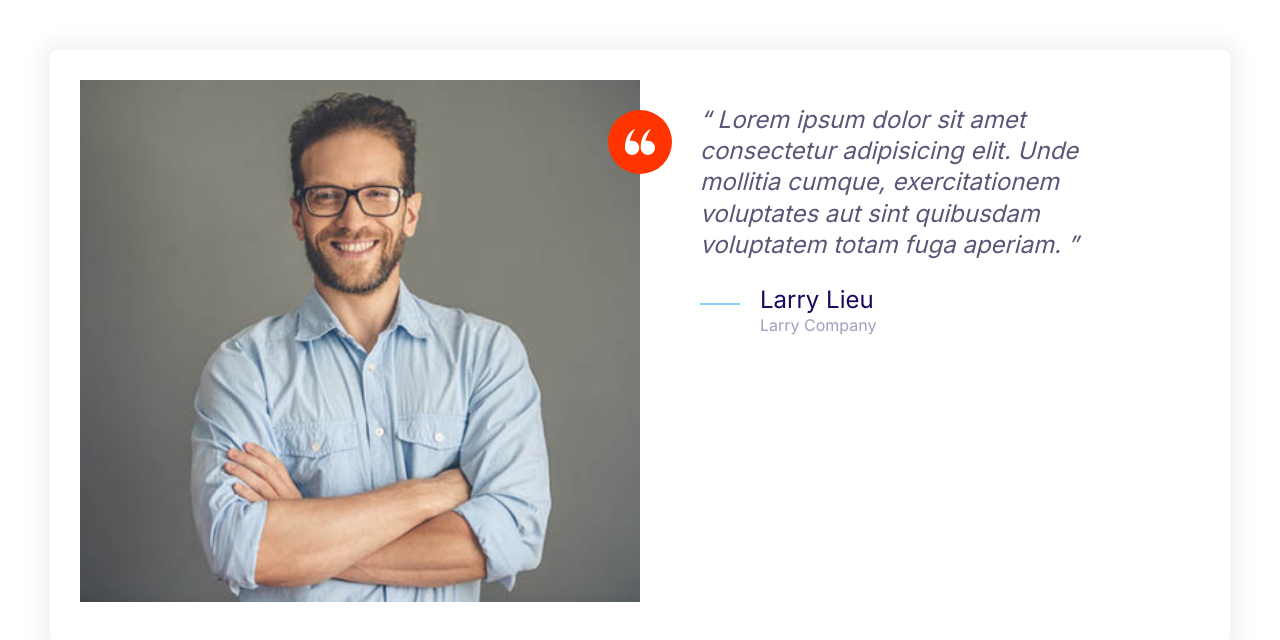
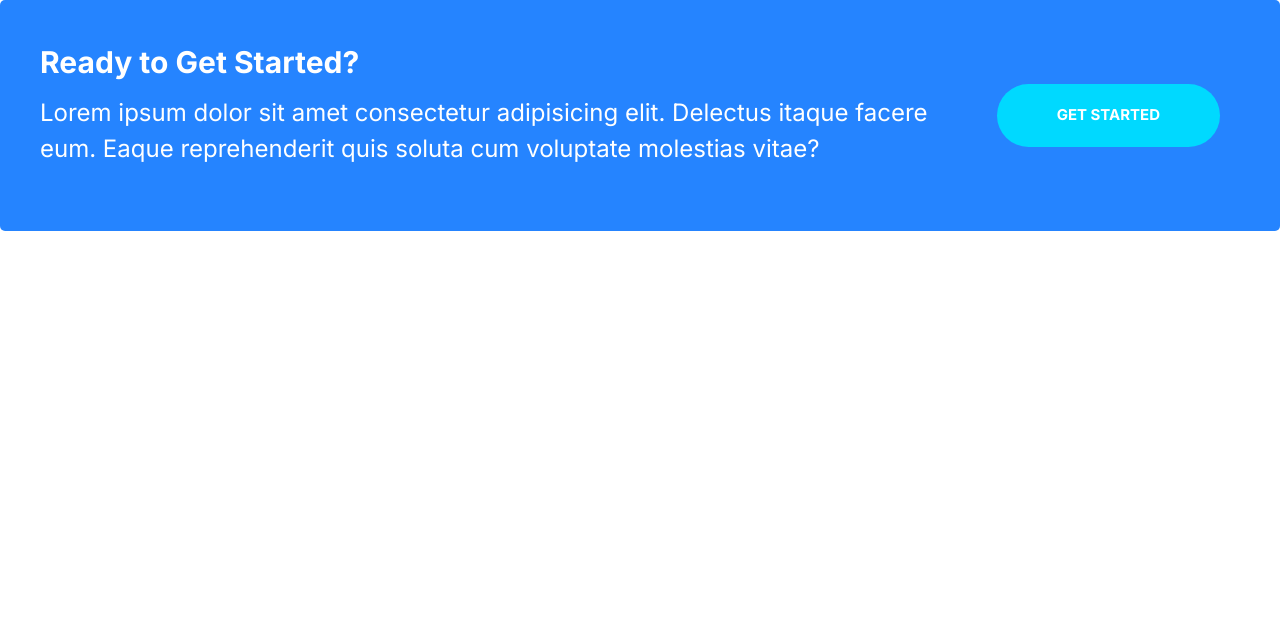
Before and after one commit to LarryLieu/Moshify-Clone, a plain HTML site: page index.html in a window 1280 px wide. Drawn offline with Linux system fonts and the light colour scheme.

Commit message:
Callouts function

```diff
--- a/css/styles.css
+++ b/css/styles.css
@@ -6,7 +6,7 @@
   --color-headings: #1b0760;
   --color-primary: #2584ff;
   --color-secondary: #00d9ff;
-  --color-text: #fff;
+  --color-white: #fff;
 }
 
 *,
@@ -104,12 +104,12 @@ a {
 
 .badge--primary {
   background: var(--color-primary);
-  color: var(--color-text);
+  color: var(--color-white);
 }
 
 .badge--secondary {
   background: var(--color-secondary);
-  color: var(--color-text);
+  color: var(--color-white);
 }
 
 .badge--small {
@@ -170,7 +170,7 @@ a {
 }
 
 .icon--white {
-  fill: #fff;
+  fill: var(--color-white);
 }
 
 .icon-container {
@@ -203,7 +203,7 @@ a {
 
 .btn--primary {
   background: var(--color-primary);
-  color: var(--color-text);
+  color: var(--color-white);
 }
 
 .btn--primary:hover {
@@ -212,7 +212,7 @@ a {
 
 .btn--secondary {
   background: var(--color-secondary);
-  color: var(--color-text);
+  color: var(--color-white);
 }
 
 .btn--secondary:hover {
@@ -221,7 +221,7 @@ a {
 
 .btn--accent {
   background: var(--color-accent);
-  color: var(--color-text);
+  color: var(--color-white);
 }
 
 .btn--accent:hover {
@@ -229,14 +229,19 @@ a {
 }
 
 .btn--outline {
-  background: var(--color-text);
+  background: var(--color-white);
   border: 2px solid var(--color-headings);
   color: var(--color-headings);
 }
 
 .btn--outline:hover {
   background: var(--color-headings);
-  color: var(--color-text);
+  color: var(--color-white);
+}
+
+.btn--stretched {
+  padding-left: 6rem;
+  padding-right: 6rem;
 }
 
 .btn--block {
@@ -300,12 +305,12 @@ a {
 
 .card--primary .card__header {
   background: var(--color-primary);
-  color: var(--color-text);
+  color: var(--color-white);
 }
 
 .card--secondary .card__header {
   background: var(--color-secondary);
-  color: var(--color-text);
+  color: var(--color-white);
 }
 
 .card--secondary .badge--secondary {
@@ -314,7 +319,7 @@ a {
 
 /* Plans */
 .plan__name {
-  color: #fff;
+  color: var(--color-white);
   font-size: 2.4rem;
   font-weight: 500;
   margin: 0;
@@ -478,3 +483,43 @@ a {
     margin-left: 6rem;
   }
 }
+
+/* Callouts */
+.callout {
+  padding: 4rem;
+  border-radius: 5px;
+}
+
+.callout--primary {
+  background: var(--color-primary);
+  color: var(--color-white);
+}
+
+.callout__heading {
+  color: var(--color-white);
+  margin-top: 0;
+  font-size: 3rem;
+}
+
+.callout__content {
+  text-align: center;
+}
+
+.callout .btn {
+  justify-self: center;
+  align-self: center;
+}
+
+@media screen and (min-width: 768px) {
+  .callout .grid--1x2 {
+    grid-template-columns: 1fr auto;
+  }
+
+  .callout__content {
+    text-align: left;
+  }
+  .callout .btn {
+    justify-self: start;
+    margin: 2rem;
+  }
+}
--- a/index.html
+++ b/index.html
@@ -14,37 +14,18 @@
     <link rel="stylesheet" href="css/normalize.css" />
     <link rel="stylesheet" href="css/styles.css" />
   </head>
-  <body style="padding: 5rem">
-    <div class="card testimonial">
+  <body>
+    <div class="callout callout--primary">
       <div class="grid grid--1x2">
-        <div class="testimonial__image">
-          <img src="images/testimonial.jpg" alt="A happy, smiling customer" />
-          <span class="icon-container icon-container--accent">
-            <svg class="icon icon--white icon--small">
-              <use xlink:href="images/sprite.svg#quotes"></use>
-            </svg>
-          </span>
+        <div class="callout__content">
+          <h2 class="callout__heading">Ready to Get Started?</h2>
+          <p>
+            Lorem ipsum dolor sit amet consectetur adipisicing elit. Delectus
+            itaque facere eum. Eaque reprehenderit quis soluta cum voluptate
+            molestias vitae?
+          </p>
         </div>
-        <blockquote class="quote">
-          <p class="quote__text">
-            Lorem ipsum dolor sit amet consectetur adipisicing elit. Unde
-            mollitia cumque, exercitationem voluptates aut sint quibusdam
-            voluptatem totam fuga aperiam.
-          </p>
-          <footer>
-            <div class="media">
-              <div class="media__image">
-                <svg class="icon icon--primary quote__line">
-                  <use xlink:href="images/sprite.svg#line"></use>
-                </svg>
-              </div>
-              <div class="media__body">
-                <h3 class="media__title quote__author">Larry Lieu</h3>
-                <p class="quote__organization">Larry Company</p>
-              </div>
-            </div>
-          </footer>
-        </blockquote>
+        <a href="#" class="btn btn--secondary btn--stretched">Get Started</a>
       </div>
     </div>
   </body>
```
Also changed, not shown: components/callouts.html (added, +13 -0 lines), components/medias.html (renamed from components/media.html).
